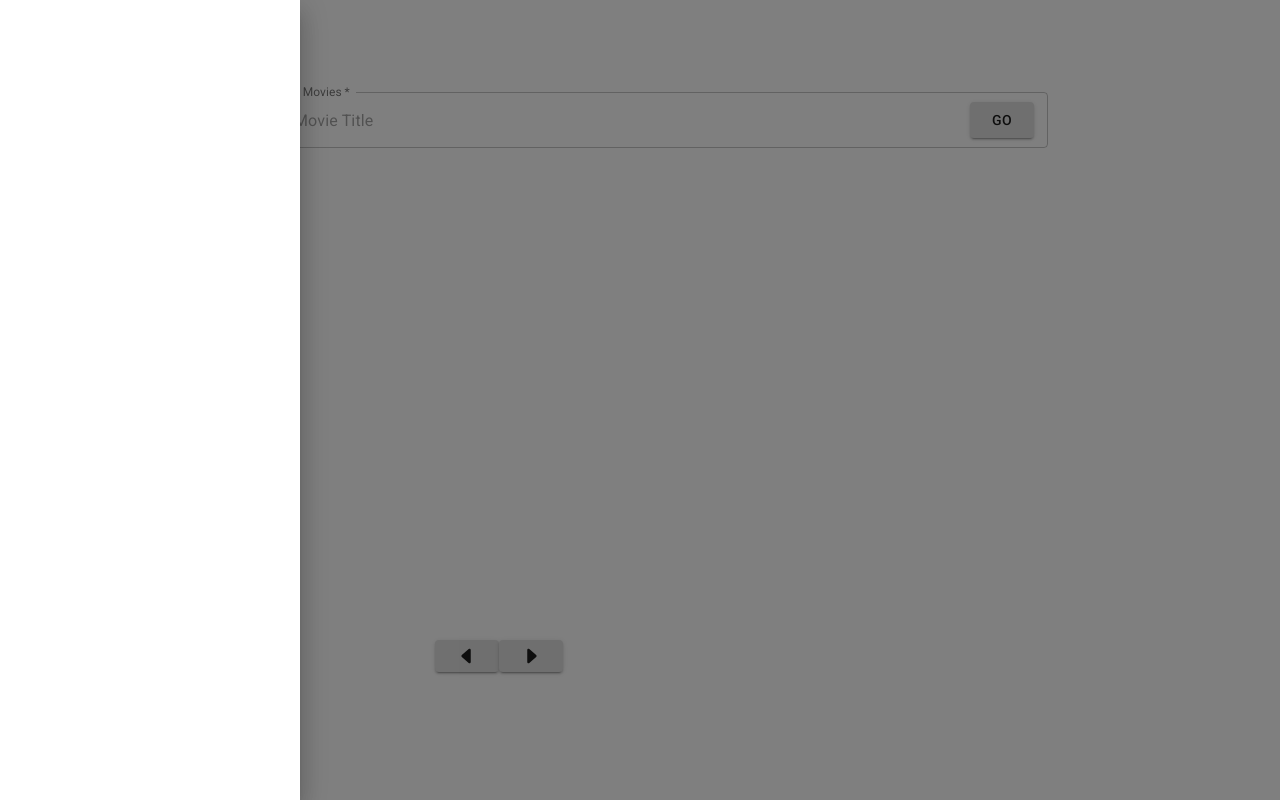
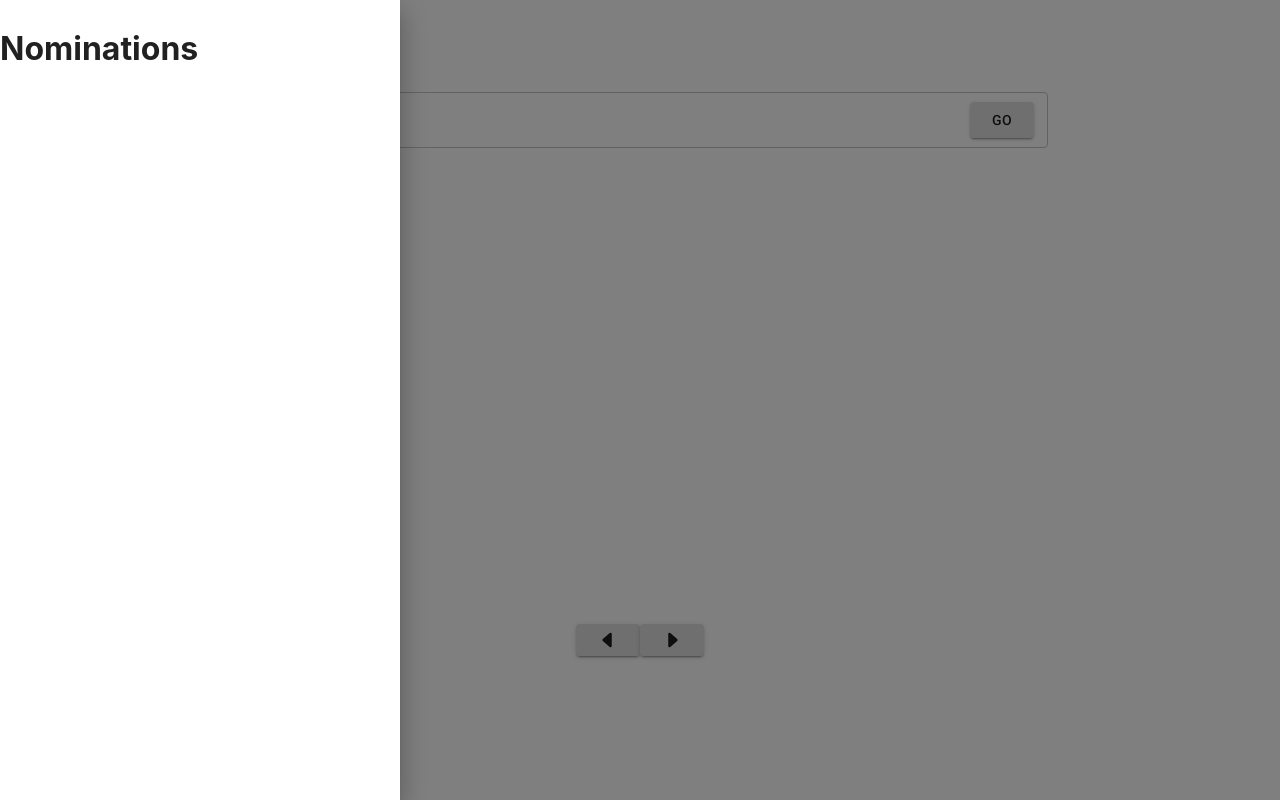
Before and after one commit to LucasLeibs/Shopify-Challenge, a React (Create React App) app: page / in a window 1280 px wide. Both pictures are taken after a click on the button "SEE NOMINATION LIST". Built offline with nearby package versions, Linux system fonts and the light colour scheme.

Commit message:
added alert for the 5 movie validation

```diff
--- a/package.json
+++ b/package.json
@@ -5,6 +5,7 @@
   "dependencies": {
     "@material-ui/core": "^4.11.2",
     "@material-ui/icons": "^4.11.2",
+    "@material-ui/lab": "^4.0.0-alpha.57",
     "@testing-library/jest-dom": "^5.11.4",
     "@testing-library/react": "^11.1.0",
     "@testing-library/user-event": "^12.1.10",
--- a/src/App.css
+++ b/src/App.css
@@ -65,9 +65,9 @@ overflow: hidden;
 position: absolute;
 width: 900px;
 height: 400px;
-left: 40%;
+left: 50%;
 top: 55%;
-transform: translate(-50%, -50%);
+transform: translate(-47.2%, -50%);
 
 }
 .row:after {
@@ -97,7 +97,8 @@ transform: translate(-50%, -50%);
 .directional-buttons {
   position: absolute ;
   top: 80%;
-  left: 34%;
+  left: 50%;
+  transform: translate(-50%, -50%);
 }
 
 .movie-title {
--- a/src/components/MovieCards.js
+++ b/src/components/MovieCards.js
@@ -3,10 +3,9 @@ import React, { Component } from 'react'
                     import { makeStyles } from '@material-ui/core/styles';
 
                     import Button from '@material-ui/core/Button';
-                    import NominationsContainer from '../containers/NominationsContainer';
-                    import ArrowForwardIosIcon from '@material-ui/icons/ArrowForwardIos';
-                    import ArrowBackIosIcon from '@material-ui/icons/ArrowBackIos';
-
+                    import NominationsContainer from '../containers/NominationsContainer'
+                    import MenuItem from '@material-ui/core/MenuItem';
+                    import { Alert, AlertTitle } from '@material-ui/lab';
                     const useStyles = makeStyles((theme) => ({
                         root: {
                           button: {
@@ -18,7 +17,9 @@ import React, { Component } from 'react'
 export default class MovieCards extends Component {
     state = {
         startIndex: 0,
-        nominations: []
+        nominations: [],
+        limit: false
+
     }
     moviesToDisplay() {
         this.props.movies.slice(this.state.startIndex, this.state.startIndex + 3)
@@ -44,10 +45,14 @@ export default class MovieCards extends Component {
     }
 
     addNomination = (movie) => {
+        if(this.state.nominations.length === 5) {
+         this.setState({limit: true})}
+         else {
         this.setState({
             nominations: [...this.state.nominations, movie]
-        })
+        })}
     }
+
     render() {
         {console.log(this.state.nominations)}
         const backward = <svg xmlns="http://www.w3.org/2000/svg" width="20" height="20" fill="currentColor" class="bi bi-caret-left-fill" viewBox="0 0 16 16">
@@ -58,12 +63,18 @@ export default class MovieCards extends Component {
     </svg>
         return (
             <div>
+                {this.state.limit ?  <Alert onClose={() => {this.setState({limit:false})}} severity="success">
+          <AlertTitle>Success</AlertTitle>
+          This is a success alert — <strong>check it out!</strong>
+        </Alert>:  ''}
+
             <div className="row">
                 {this.props.movies.slice(this.state.startIndex, this.state.startIndex + 3).map(movie => (
                     <div className="column">
                         <div className="card">
-                        <Button onClick={() => this.addNomination(movie)}>Nominate</Button>
+                        {this.state.nominations.includes(movie)? <Button variant="disabled" onClick={() => this.addNomination(movie)}>Nominate</Button> : <Button onClick={() => this.addNomination(movie)}>Nominate</Button>}
                         <img className="movie-poster" src={movie.Poster}/>
+                        <p>({movie.Year})</p>
                         <p className="movie-title">{movie.Title}</p>
 
                         </div>
@@ -72,10 +83,10 @@ export default class MovieCards extends Component {
                 ))}
 
             </div>
-            <NominationsContainer movies ={this.props.movies}/>
+            <NominationsContainer movies ={this.props.movies} nominations = {this.state.nominations}/>
             <div className="directional-buttons">
 
-            <Button  variant="contained" onClick={e => this.handleMoreMoviesBack(e)}>{backward}</Button>
+            <Button variant="contained" onClick={e => this.handleMoreMoviesBack(e)}>{backward}</Button>
             <Button variant="contained" onClick={e => this.handleMoreMovies(e)} >{forward}</Button>
             </div>
             </div>
--- a/src/containers/NominationsContainer.js
+++ b/src/containers/NominationsContainer.js
@@ -4,19 +4,26 @@ import { makeStyles } from '@material-ui/core/styles';
 import Drawer from '@material-ui/core/Drawer';
 import Button from '@material-ui/core/Button';
 import List from '@material-ui/core/List';
+import ListItem from '@material-ui/core/ListItem';
+import ListItemText from '@material-ui/core/ListItemText'
+import ListItemAvatar from '@material-ui/core/ListItemAvatar'
+import Avatar from '@material-ui/core/Avatar';
+import Divider from '@material-ui/core/Divider'
+import IconButton from '@material-ui/core/IconButton';
+import DeleteIcon from '@material-ui/icons/Delete';
+
 const useStyles = makeStyles({
     list:  {
-        width: 300,
+        width: 400,
     },
     fullList: {
         width: 'auto',
     },
 })
 
-export default function NominationsContainer(movies) {
+export default function NominationsContainer(props) {
 const classes = useStyles()
 const [state, setState] = useState(false)
-
 
 const toggleDrawer = (open) => (event) => {
     if (event.type === 'keydown' && (event.key === 'Tab' || event.key === 'Shift')) {
@@ -24,13 +31,35 @@ const toggleDrawer = (open) => (event) => {
       }
       setState(open);
 }
+const x = <svg xmlns="http://www.w3.org/2000/svg" width="16" height="16" fill="currentColor" class="bi bi-x-circle" viewBox="0 0 16 16">
+<path d="M8 15A7 7 0 1 1 8 1a7 7 0 0 1 0 14zm0 1A8 8 0 1 0 8 0a8 8 0 0 0 0 16z"/>
+<path d="M4.646 4.646a.5.5 0 0 1 .708 0L8 7.293l2.646-2.647a.5.5 0 0 1 .708.708L8.707 8l2.647 2.646a.5.5 0 0 1-.708.708L8 8.707l-2.646 2.647a.5.5 0 0 1-.708-.708L7.293 8 4.646 5.354a.5.5 0 0 1 0-.708z"/>
+</svg>
 
     return (
         <React.Fragment>
+            {console.log("hi",props.nominations)}
             <Button onClick={toggleDrawer(true)}>See Nomination List</Button>
      <Drawer anchor='left' open={state} onClose={toggleDrawer(false)}>
         <List className={classes.list}>
+            <h1>Nominations</h1>
+        {props.nominations.map((nomination, index) =>  (
 
+            <ListItem alignItems="flex-start">
+            <ListItemAvatar>
+                <Avatar src={nomination.Poster}/>
+            </ListItemAvatar>
+            <ListItemText>
+               {index + 1}. {nomination.Title}
+            </ListItemText>
+            <IconButton color ="secondary" aria-label="delete">
+        <DeleteIcon />
+      </IconButton>
+            <Divider>
+                </Divider>
+            </ListItem>
+
+        ))}
         </List>
      </Drawer>
      </React.Fragment>
```
Also changed, not shown: 2 other files (tests, documents, lock files or other folders).
